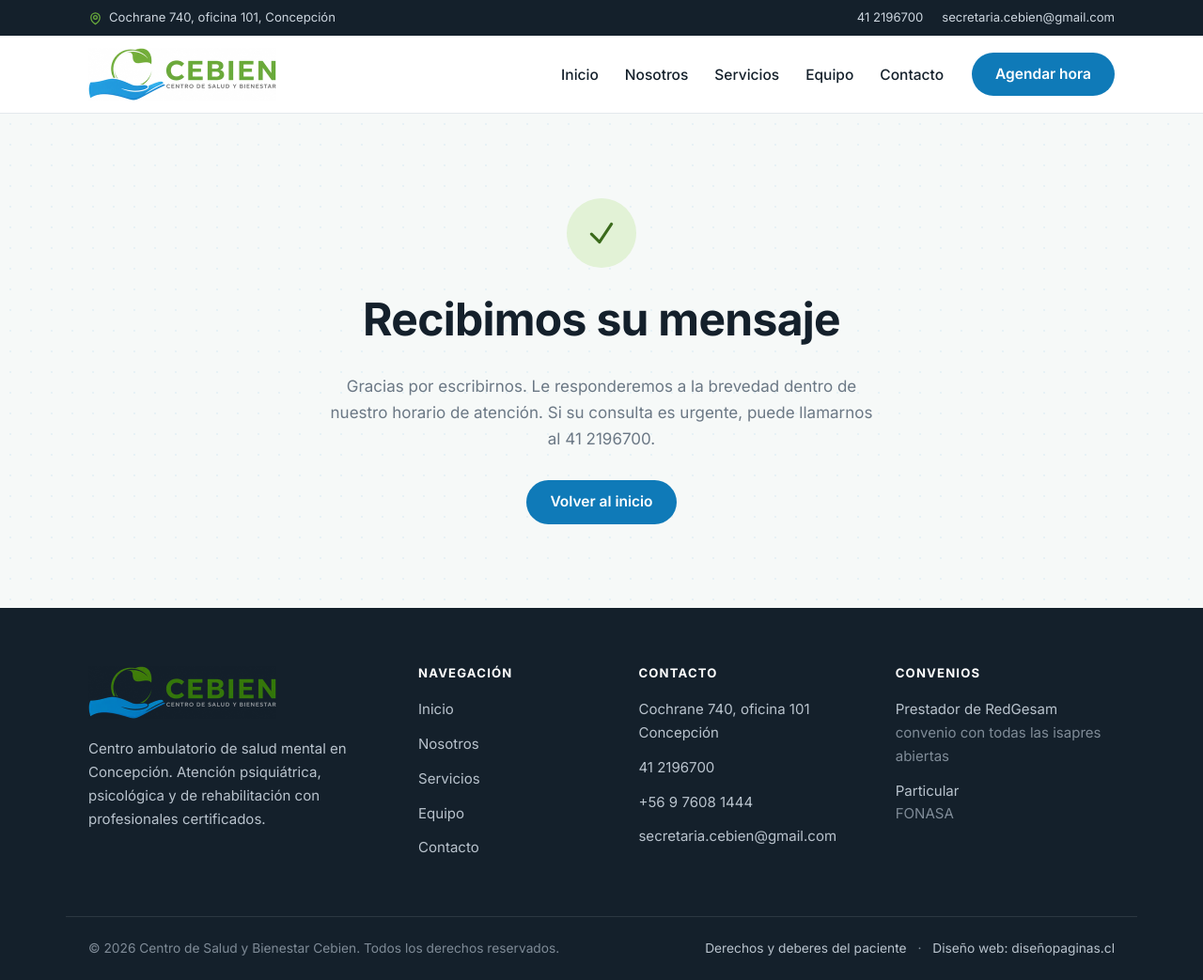
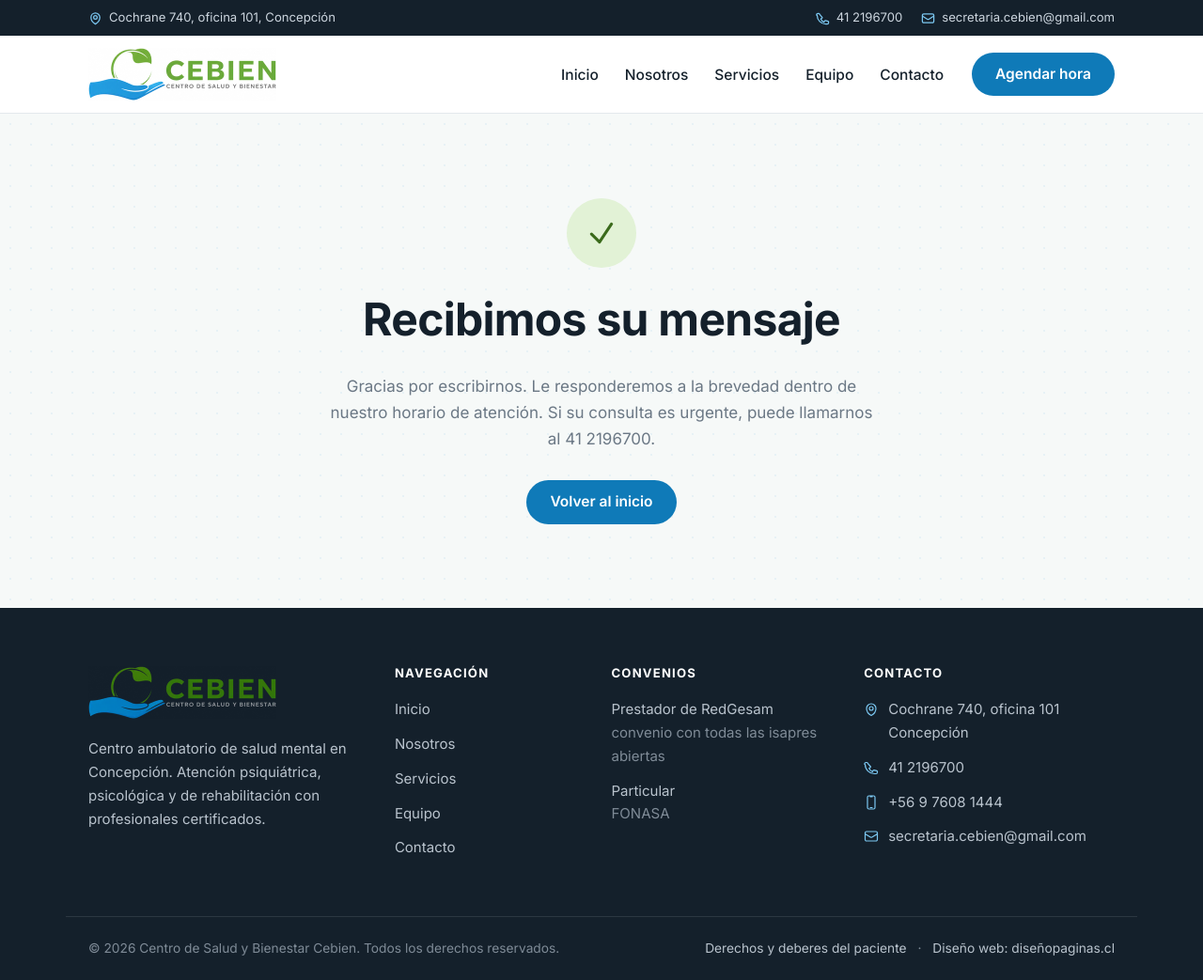
Before and after one commit to codigoraul/cebien-astro, an Astro site: page /gracias in a window 1280 px wide. Shown: the whole page at 94% size. Built offline with nearby package versions, Linux system fonts and the light colour scheme; Astro itself is replaced by a stand-in of ours.

Commit message:
Íconos de teléfono y correo en el top header

```diff
--- a/src/components/Footer.astro
+++ b/src/components/Footer.astro
@@ -19,21 +19,21 @@ const anio = new Date().getFullYear();
       </ul>
     </div>
 
-    <div>
-      <h3>Contacto</h3>
-      <ul class="pie__lista">
-        <li>{sitio.direccion.calle}<br />{sitio.direccion.ciudad}</li>
-        <li><a href={`tel:${sitio.telefono.fijoLink}`}>{sitio.telefono.fijo}</a></li>
-        <li><a href={`tel:${sitio.telefono.celularLink}`}>{sitio.telefono.celular}</a></li>
-        <li><a href={`mailto:${sitio.email}`}>{sitio.email}</a></li>
-      </ul>
-    </div>
 
     <div>
       <h3>Convenios</h3>
       <ul class="pie__lista">
         <li>Prestador de <a href={sitio.convenios.red.url} target="_blank" rel="noopener">RedGesam</a><br /><span class="pie__horario">convenio con todas las isapres abiertas</span></li>
         <li>Particular<br /><span class="pie__horario">FONASA</span></li>
+      </ul>
+    </div>
+    <div>
+      <h3>Contacto</h3>
+      <ul class="pie__lista">
+        <li class="pie__dato"><svg class="pie__icono" width="16" height="16" style="color:#7cc8f2" viewBox="0 0 24 24" fill="none" stroke="currentColor" stroke-width="1.8" aria-hidden="true"><path stroke-linecap="round" stroke-linejoin="round" d="M15 10.5a3 3 0 1 1-6 0 3 3 0 0 1 6 0Z"/><path stroke-linecap="round" stroke-linejoin="round" d="M19.5 10.5c0 7.142-7.5 11.25-7.5 11.25S4.5 17.642 4.5 10.5a7.5 7.5 0 1 1 15 0Z"/></svg><span>{sitio.direccion.calle}<br />{sitio.direccion.ciudad}</span></li>
+        <li class="pie__dato"><svg class="pie__icono" width="16" height="16" style="color:#7cc8f2" viewBox="0 0 24 24" fill="none" stroke="currentColor" stroke-width="1.8" aria-hidden="true"><path stroke-linecap="round" stroke-linejoin="round" d="M2.25 6.75c0 8.284 6.716 15 15 15h2.25a2.25 2.25 0 0 0 2.25-2.25v-1.372c0-.516-.351-.966-.852-1.091l-4.423-1.106c-.44-.11-.902.055-1.173.417l-1.527 2.11a11.422 11.422 0 0 1-5.26-5.26l2.11-1.527a1.125 1.125 0 0 0 .417-1.173L6.113 4.59c-.124-.5-.575-.852-1.091-.852H3.75A2.25 2.25 0 0 0 1.5 6.75Z"/></svg><a href={`tel:${sitio.telefono.fijoLink}`}>{sitio.telefono.fijo}</a></li>
+        <li class="pie__dato"><svg class="pie__icono" width="16" height="16" style="color:#7cc8f2" viewBox="0 0 24 24" fill="none" stroke="currentColor" stroke-width="1.8" aria-hidden="true"><path stroke-linecap="round" stroke-linejoin="round" d="M10.5 1.5H8.25A2.25 2.25 0 0 0 6 3.75v16.5a2.25 2.25 0 0 0 2.25 2.25h7.5A2.25 2.25 0 0 0 18 20.25V3.75a2.25 2.25 0 0 0-2.25-2.25H13.5m-3 0V3h3V1.5m-3 0h3m-3 18.75h3"/></svg><a href={`tel:${sitio.telefono.celularLink}`}>{sitio.telefono.celular}</a></li>
+        <li class="pie__dato"><svg class="pie__icono" width="16" height="16" style="color:#7cc8f2" viewBox="0 0 24 24" fill="none" stroke="currentColor" stroke-width="1.8" aria-hidden="true"><path stroke-linecap="round" stroke-linejoin="round" d="M21.75 6.75v10.5a2.25 2.25 0 0 1-2.25 2.25h-15a2.25 2.25 0 0 1-2.25-2.25V6.75m19.5 0A2.25 2.25 0 0 0 19.5 4.5h-15a2.25 2.25 0 0 0-2.25 2.25m19.5 0v.243a2.25 2.25 0 0 1-1.07 1.916l-7.5 4.615a2.25 2.25 0 0 1-2.36 0L3.32 8.91a2.25 2.25 0 0 1-1.07-1.916V6.75"/></svg><a href={`mailto:${sitio.email}`}>{sitio.email}</a></li>
       </ul>
     </div>
   </div>
@@ -58,7 +58,7 @@ const anio = new Date().getFullYear();
   .pie__interior {
     display: grid;
     gap: 40px;
-    grid-template-columns: 1.6fr 1fr 1.2fr 1.2fr;
+    grid-template-columns: 1.5fr 1fr 1.2fr 1.4fr;
     padding-bottom: 48px;
   }
   .pie h3 {
--- a/src/components/Header.astro
+++ b/src/components/Header.astro
@@ -13,8 +13,8 @@ const esActivo = (href: string) =>
         {sitio.direccion.calle}, {sitio.direccion.ciudad}
       </span>
       <span class="barra-superior__enlaces">
-        <a href={`tel:${sitio.telefono.fijoLink}`}>{sitio.telefono.fijo}</a>
-        <a href={`mailto:${sitio.email}`}>{sitio.email}</a>
+        <a href={`tel:${sitio.telefono.fijoLink}`}><svg width="15" height="15" viewBox="0 0 24 24" fill="none" stroke="currentColor" stroke-width="2" aria-hidden="true"><path stroke-linecap="round" stroke-linejoin="round" d="M2.25 6.75c0 8.284 6.716 15 15 15h2.25a2.25 2.25 0 0 0 2.25-2.25v-1.372c0-.516-.351-.966-.852-1.091l-4.423-1.106c-.44-.11-.902.055-1.173.417l-1.527 2.11a11.422 11.422 0 0 1-5.26-5.26l2.11-1.527a1.125 1.125 0 0 0 .417-1.173L6.113 4.59c-.124-.5-.575-.852-1.091-.852H3.75A2.25 2.25 0 0 0 1.5 6.75Z"/></svg>{sitio.telefono.fijo}</a>
+        <a href={`mailto:${sitio.email}`}><svg width="15" height="15" viewBox="0 0 24 24" fill="none" stroke="currentColor" stroke-width="2" aria-hidden="true"><path stroke-linecap="round" stroke-linejoin="round" d="M21.75 6.75v10.5a2.25 2.25 0 0 1-2.25 2.25h-15a2.25 2.25 0 0 1-2.25-2.25V6.75m19.5 0A2.25 2.25 0 0 0 19.5 4.5h-15a2.25 2.25 0 0 0-2.25 2.25m19.5 0v.243a2.25 2.25 0 0 1-1.07 1.916l-7.5 4.615a2.25 2.25 0 0 1-2.36 0L3.32 8.91a2.25 2.25 0 0 1-1.07-1.916V6.75"/></svg>{sitio.email}</a>
       </span>
     </div>
   </div>
@@ -82,9 +82,9 @@ const esActivo = (href: string) =>
     flex-wrap: wrap;
   }
   .barra-superior__item { display: inline-flex; align-items: center; gap: 7px; }
-  .barra-superior svg { width: 15px; height: 15px; color: var(--verde); }
+  .barra-superior svg { width: 15px; height: 15px; color: #7cc8f2; } /* celeste claro, igual que el footer */
   .barra-superior__enlaces { display: flex; gap: 20px; }
-  .barra-superior a { color: #cdd6df; }
+  .barra-superior a { color: #cdd6df; display: inline-flex; align-items: center; gap: 7px; }
   .barra-superior a:hover { color: #fff; text-decoration: none; }
 
   .cabecera__interior {
--- a/src/pages/index.astro
+++ b/src/pages/index.astro
@@ -283,11 +283,11 @@ const especialidades = [
     box-shadow: var(--sombra);
   }
   .portada__datos strong {
-    font-size: 1.7rem;
+    font-size: 2.31rem; /* +36% sobre el original (1.7rem) */
     font-weight: 700;
     color: var(--azul-600);
     line-height: 1;
-    min-width: 62px;
+    min-width: 82px;
   }
   .portada__datos span { font-size: .93rem; color: var(--texto-suave); }
 
--- a/src/styles/global.css
+++ b/src/styles/global.css
@@ -204,3 +204,8 @@ a.tarjeta:hover {
     transition-duration: .01ms !important;
   }
 }
+
+/* --- iconos de contacto (footer y barra superior) --- */
+:root { --celeste-icono: #7cc8f2; }
+.pie__dato { display: flex; align-items: flex-start; gap: 10px; }
+.pie__icono { flex-shrink: 0; margin-top: 4px; color: var(--celeste-icono); }
```
